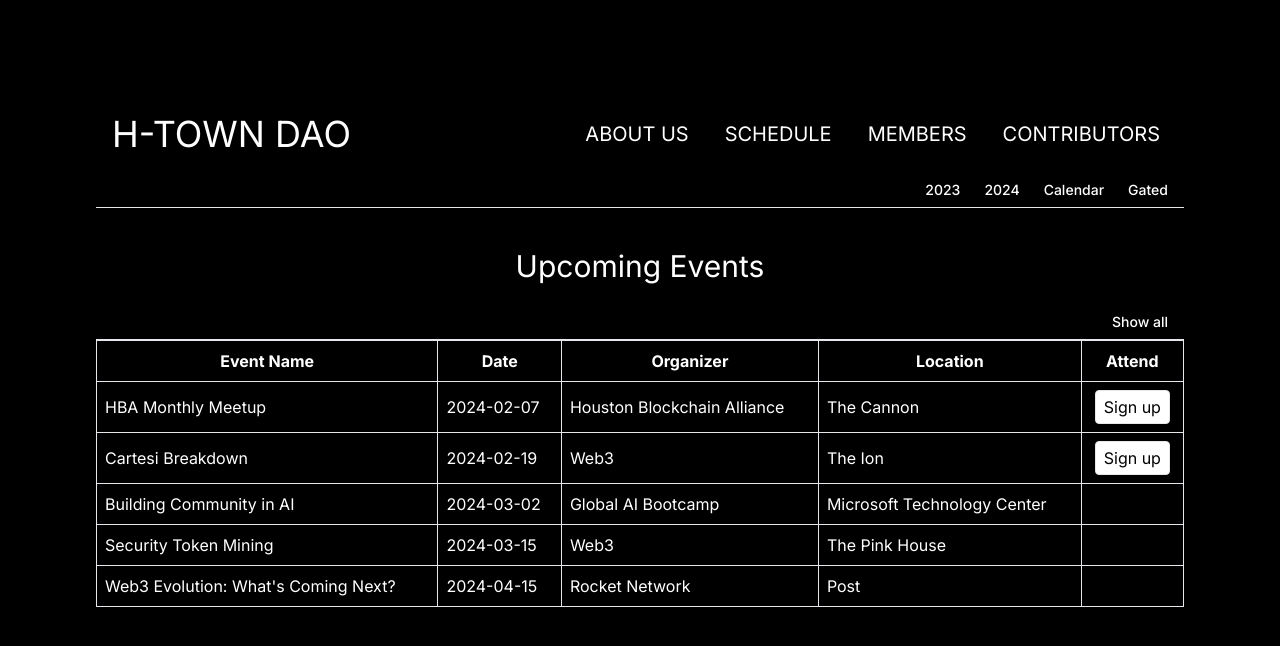
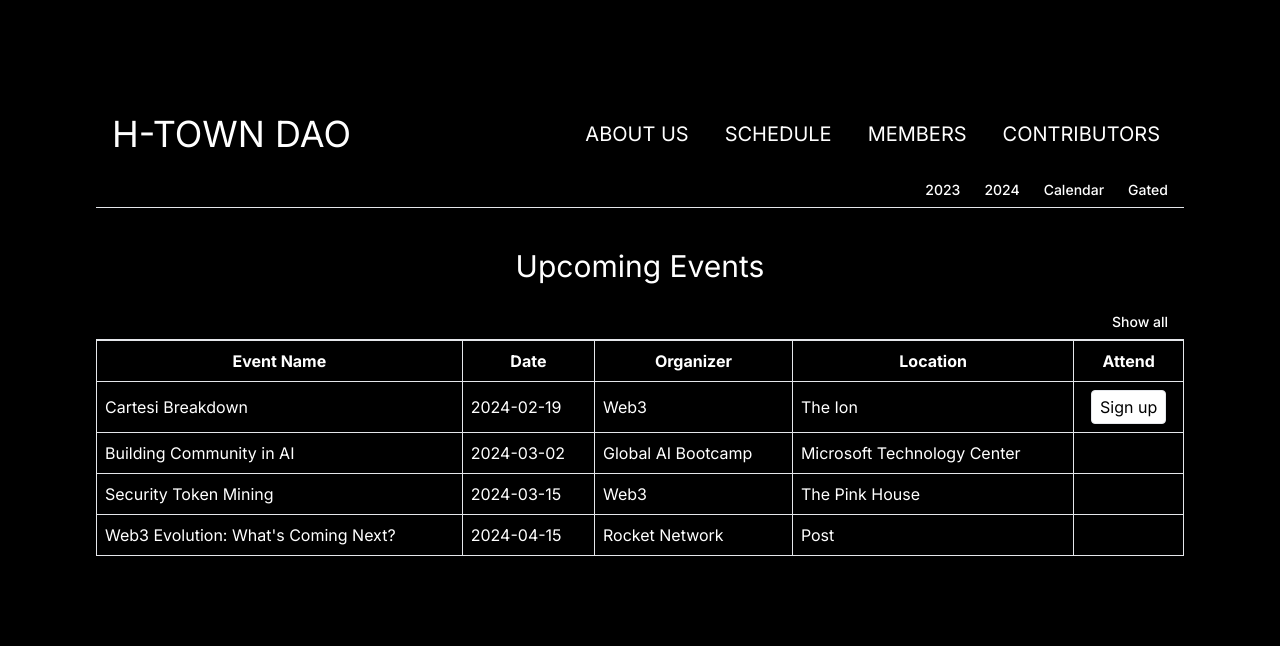
Before and after one commit to h-town-dao/h-town-dao-website, a Next.js app: page /schedule in a window 1280 px wide. Shown: the top 646 px of the page. Built offline with nearby package versions, Linux system fonts and the light colour scheme.

Commit message:
adjusted date

```diff
--- a/src/components/TableCalendar.tsx
+++ b/src/components/TableCalendar.tsx
@@ -30,7 +30,7 @@ const TableCalendar: React.FC = () => {
         meetup: 'https://www.meetup.com/houstonethereum/events/297081548/',
       },
       { name: 'Building Community in AI', date: '2024-03-02', organizer: 'Global AI Bootcamp', location: 'Microsoft Technology Center' },
-      { name: 'HBA Monthly Meetup', date: '2024-02-07', organizer: 'Houston Blockchain Alliance', location: 'The Cannon', meetup: 'https://lu.ma/g16iw99l' },
+      { name: 'HBA Monthly Meetup', date: '2024-02-0', organizer: 'Houston Blockchain Alliance', location: 'The Cannon', meetup: 'https://lu.ma/g16iw99l' },
       { name: "Web3 Evolution: What's Coming Next?", date: '2024-04-15', organizer: 'Rocket Network', location: 'Post' },
       //   { name: 'Product Development', date: '2024-01-15', organizer: 'Wade', location: 'Improving' },
       // ... more events
```
